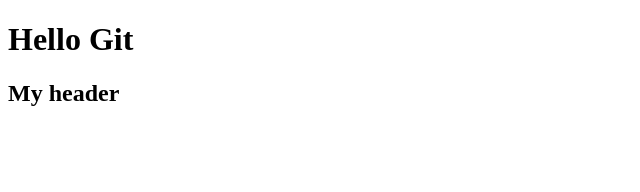
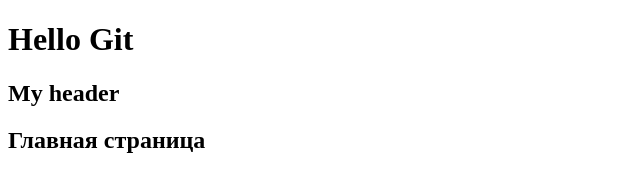
Before and after one commit to Den9rcq/test-git, a plain HTML site: page index.html in a window 1280 px wide. Shown: the whole page, without its empty margins (0-640 px from the left). Drawn offline with Linux system fonts and the light colour scheme.

Commit message:
develop main-page

```diff
--- a/index.html
+++ b/index.html
@@ -13,6 +13,9 @@
   <header>
     <h2>My header</h2>
   </header>
+  <main>
+    <h2>Главная страница</h2>
+  </main>
 </div>
 <script src="index.js"></script>
 </body>
```
Also changed, not shown: 1 other file.
